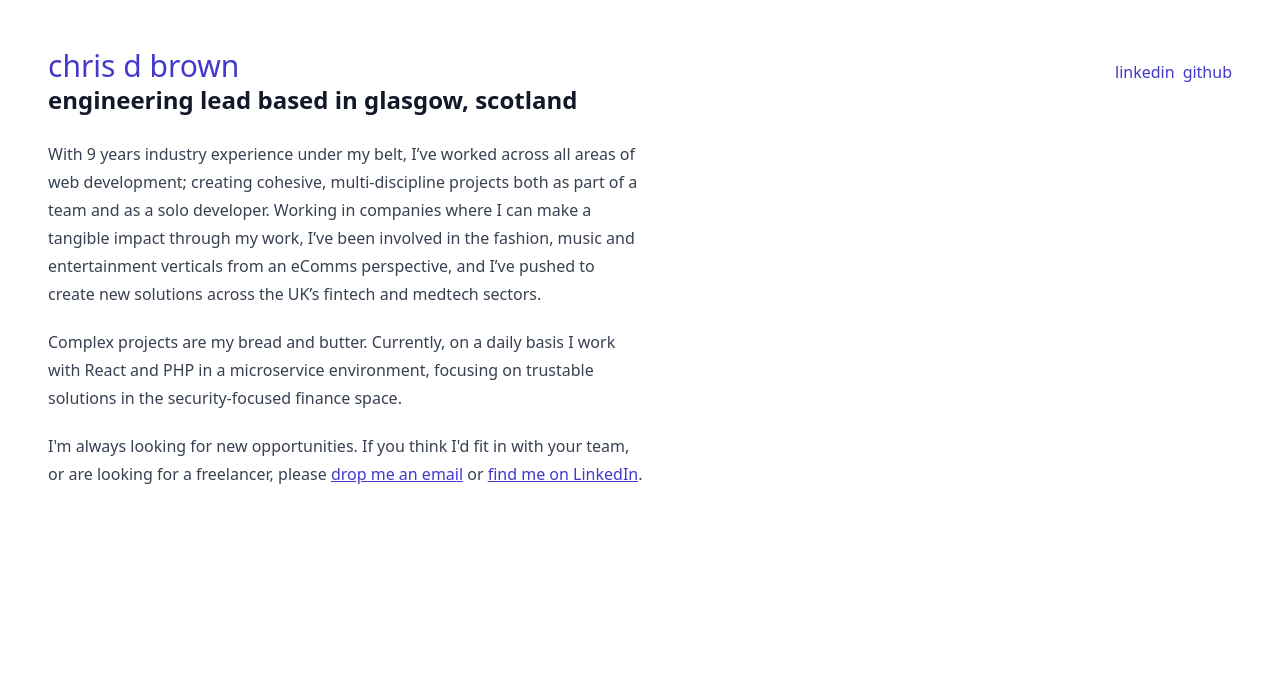
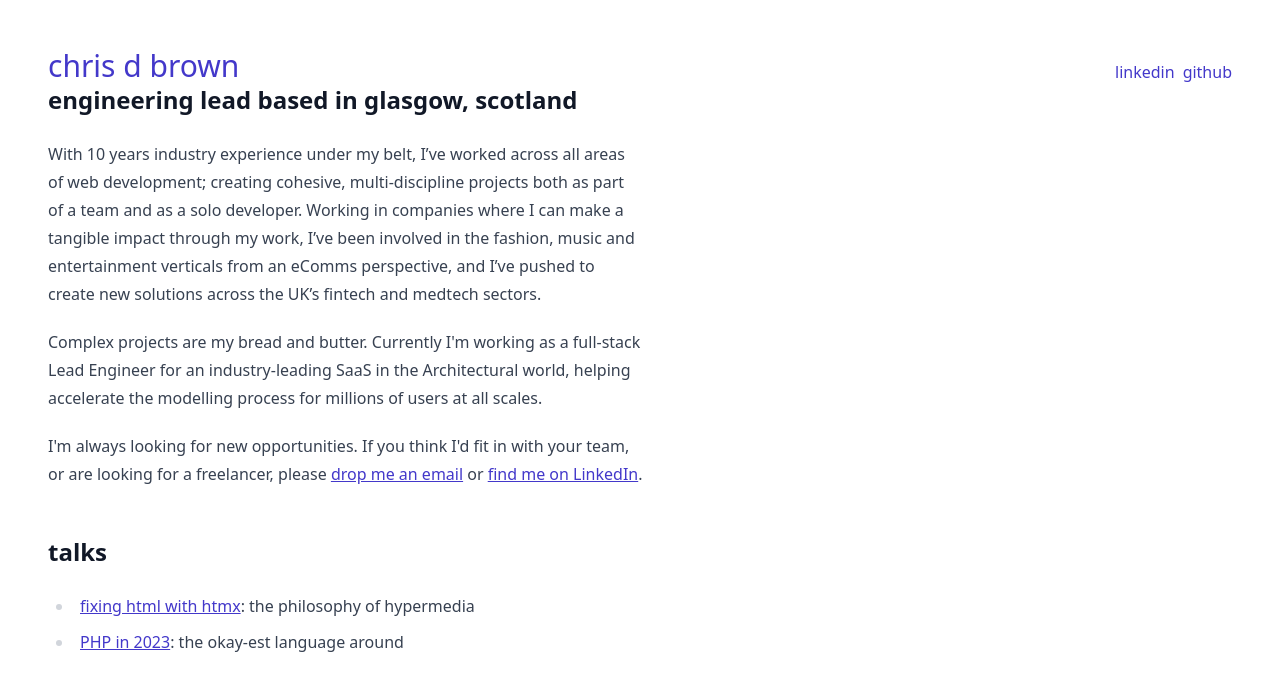
Before and after one commit to ChrisDBrown/chrisdbrown.co.uk, a Vue app: page / in a window 1280 px wide. Shown: the top 690 px of the page. Built offline with nearby package versions, Linux system fonts and the light colour scheme.

Commit message:
feat: Updates for July 2024

```diff
--- a/src/views/HomePage.vue
+++ b/src/views/HomePage.vue
@@ -2,7 +2,7 @@
   <main class="prose">
     <h2>engineering lead based in glasgow, scotland</h2>
     <p>
-      With 9 years industry experience under my belt, I’ve worked across all
+      With 10 years industry experience under my belt, I’ve worked across all
       areas of web development; creating cohesive, multi-discipline projects
       both as part of a team and as a solo developer. Working in companies where
       I can make a tangible impact through my work, I’ve been involved in the
@@ -11,9 +11,10 @@
       sectors.
     </p>
     <p>
-      Complex projects are my bread and butter. Currently, on a daily basis I
-      work with React and PHP in a microservice environment, focusing on
-      trustable solutions in the security-focused finance space.
+      Complex projects are my bread and butter. Currently I'm working as a
+      full-stack Lead Engineer for an industry-leading SaaS in the Architectural
+      world, helping accelerate the modelling process for millions of users at
+      all scales.
     </p>
     <p>
       I'm always looking for new opportunities. If you think I'd fit in with
@@ -24,5 +25,17 @@
         >find me on LinkedIn</a
       >.
     </p>
+    <h2>talks</h2>
+    <ul>
+      <li>
+        <a href="https://htmx-talk.chrisdbrown.co.uk/" class="link"
+          >fixing html with htmx</a
+        >: the philosophy of hypermedia
+      </li>
+      <li>
+        <a href="/php-2023" class="link">PHP in 2023</a>: the okay-est language
+        around
+      </li>
+    </ul>
   </main>
 </template>
```
